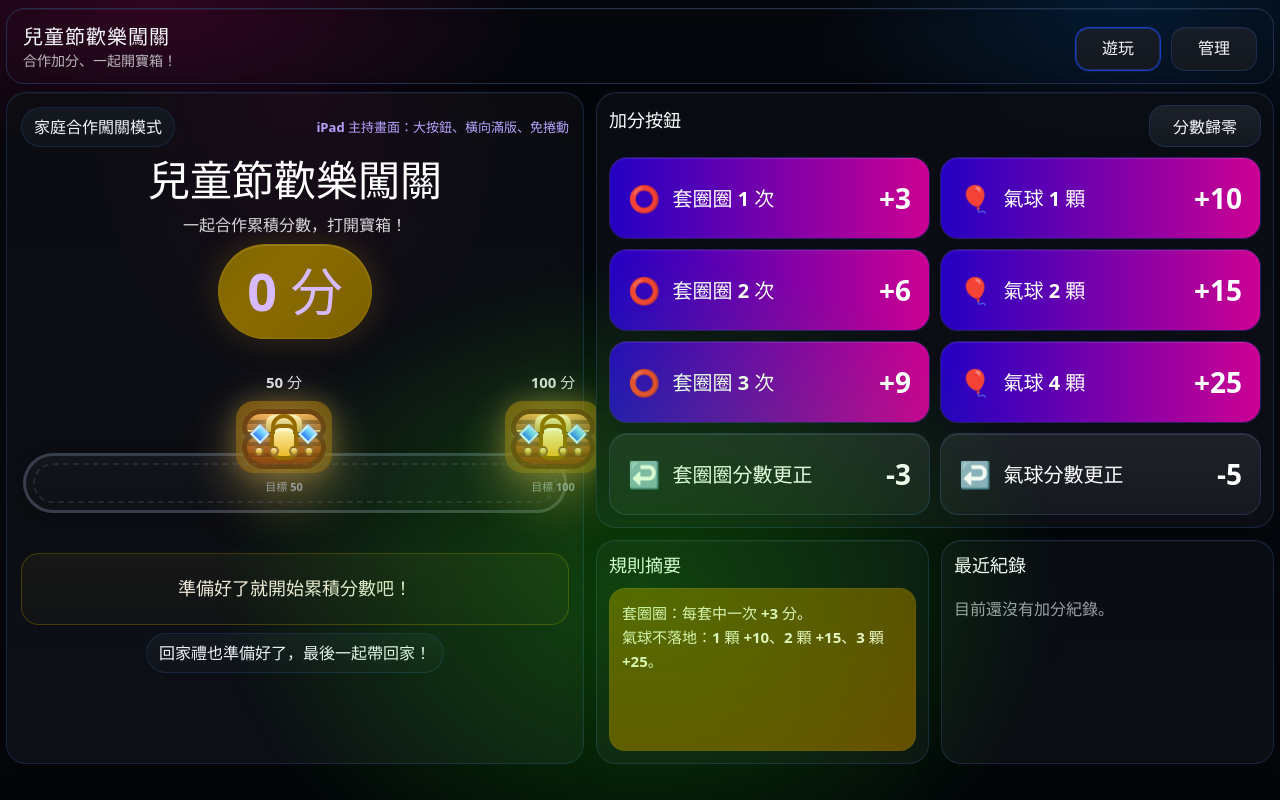
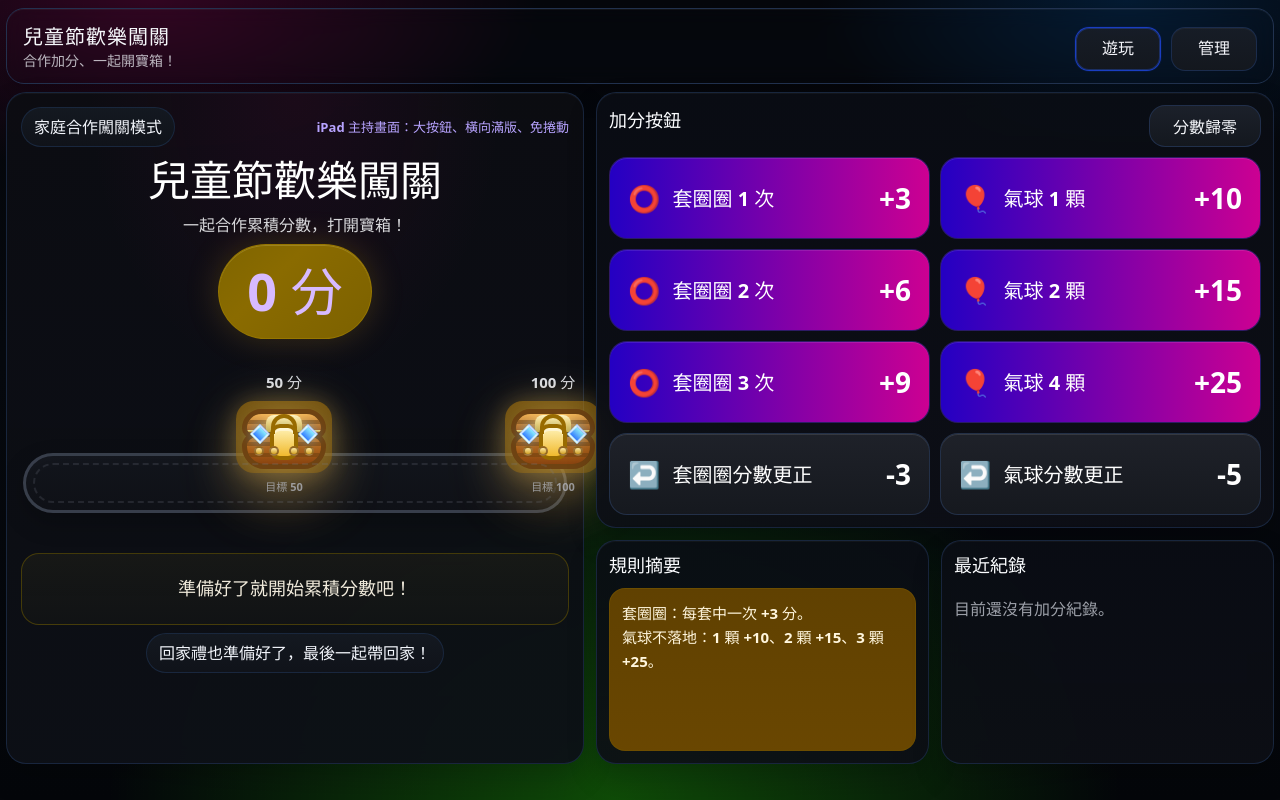
Before and after one commit to Tia2007/treasure-code-quest, a React (Vite) app: page /#/play in a window 1280 px wide. Built offline with nearby package versions, Linux system fonts and the light colour scheme.

Commit message:
Update index.css

```diff
--- a/src/index.css
+++ b/src/index.css
@@ -42,33 +42,9 @@ body {
   background:
     radial-gradient(700px 320px at 12% 0%, rgba(255, 0, 132, 0.18) 0%, rgba(255, 0, 132, 0) 55%),
     radial-gradient(560px 300px at 88% 0%, rgba(0, 131, 255, 0.16) 0%, rgba(0, 131, 255, 0) 55%),
+    radial-gradient(780px 620px at 48% 100%, rgba(43, 255, 0, 0.28) 0%, rgba(43, 255, 0, 0) 65%),
     linear-gradient(180deg, #05070c 0%, #06090f 45%, #04060a 100%);
   background-attachment: fixed;
-  position: relative;
-  overflow-x: hidden;
-}
-
-body::after {
-  content: "";
-  position: fixed;
-  left: 50%;
-  bottom: -120px;
-  width: 900px;
-  height: 700px;
-  transform: translateX(-50%) scale(1);
-  transform-origin: center bottom;
-  pointer-events: none;
-  z-index: 0;
-  opacity: 0.9;
-  background: radial-gradient(
-    ellipse at center,
-    rgba(43, 255, 0, 0.3) 0%,
-    rgba(43, 255, 0, 0.16) 38%,
-    rgba(43, 255, 0, 0.08) 55%,
-    rgba(43, 255, 0, 0) 72%
-  );
-  filter: blur(10px);
-  animation: greenGlowBreath 4.8s ease-in-out infinite;
 }
 
 @keyframes greenGlowBreath {
```
